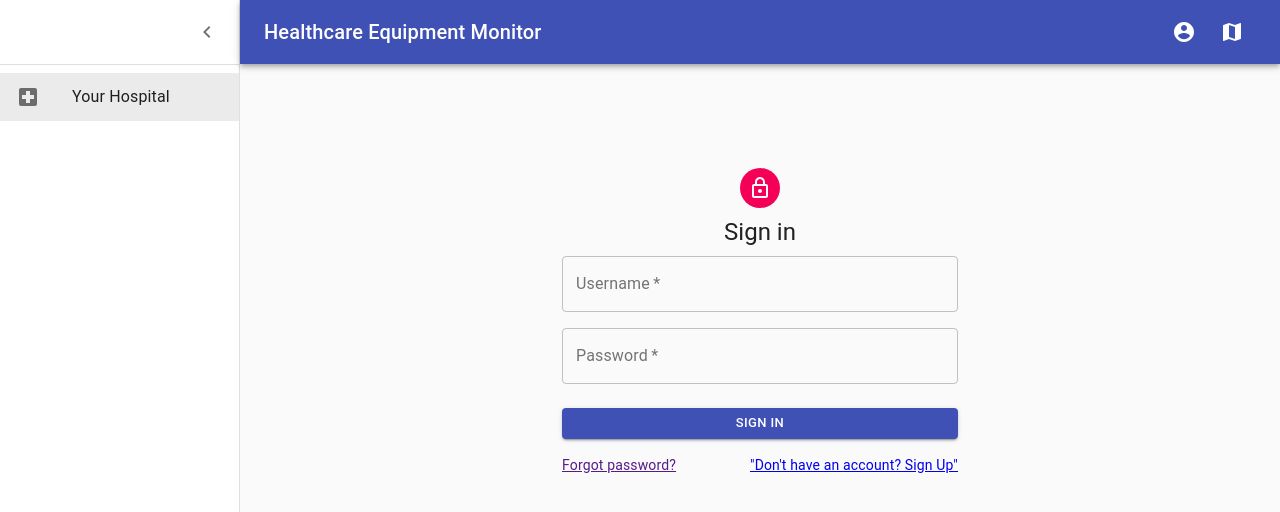
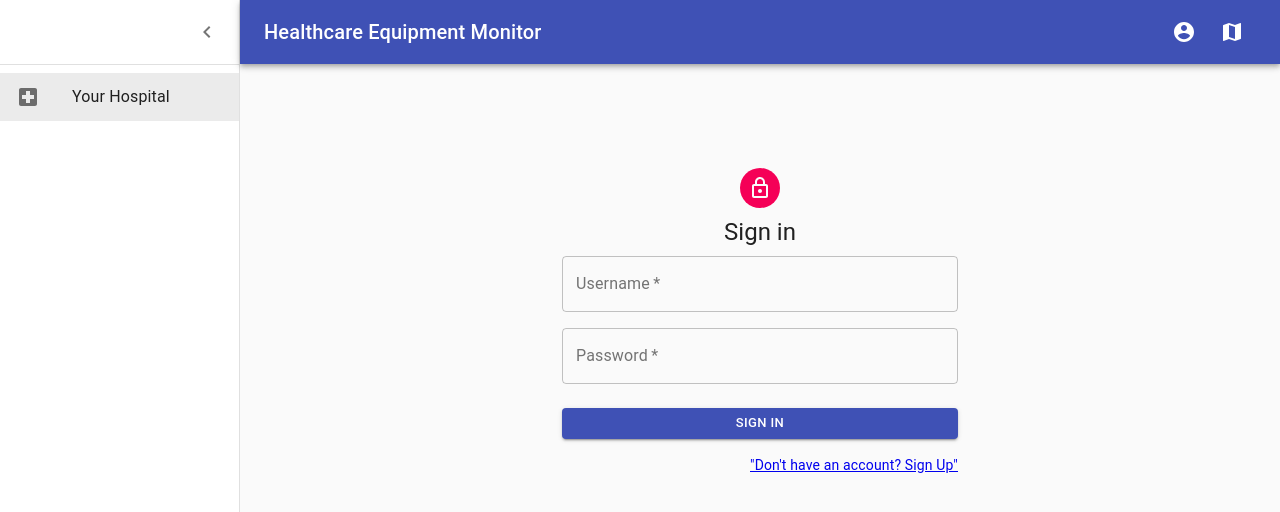
Before and after one commit to KristoferKwan/Healthcare-Equipment-Monitor, a React (Create React App) app in the folder frontend/: page /sign-in in a window 1280 px wide. Shown: the top 512 px of the page. Built offline with nearby package versions, Linux system fonts and the light colour scheme; what google-maps-react would draw is missing.

Commit message:
removed forgot your password

```diff
--- a/frontend/src/components/pages/SignInPage.js
+++ b/frontend/src/components/pages/SignInPage.js
@@ -75,7 +75,6 @@ export default function SignInPage() {
 
   return (
     <Container component="main" maxWidth="xs">
-      <CssBaseline />
       <div className={classes.paper}>
         <Avatar className={classes.avatar}>
           <LockOutlinedIcon />
@@ -124,9 +123,9 @@ export default function SignInPage() {
           </Button>
           <Grid container>
             <Grid item xs>
-              <Link href="#" variant="body2">
+              {/* <Link href="#" variant="body2">
                 Forgot password?
-              </Link>
+              </Link> */}
             </Grid>
             <Grid item>
               <Link to="/sign-up" variant="body2">
```
